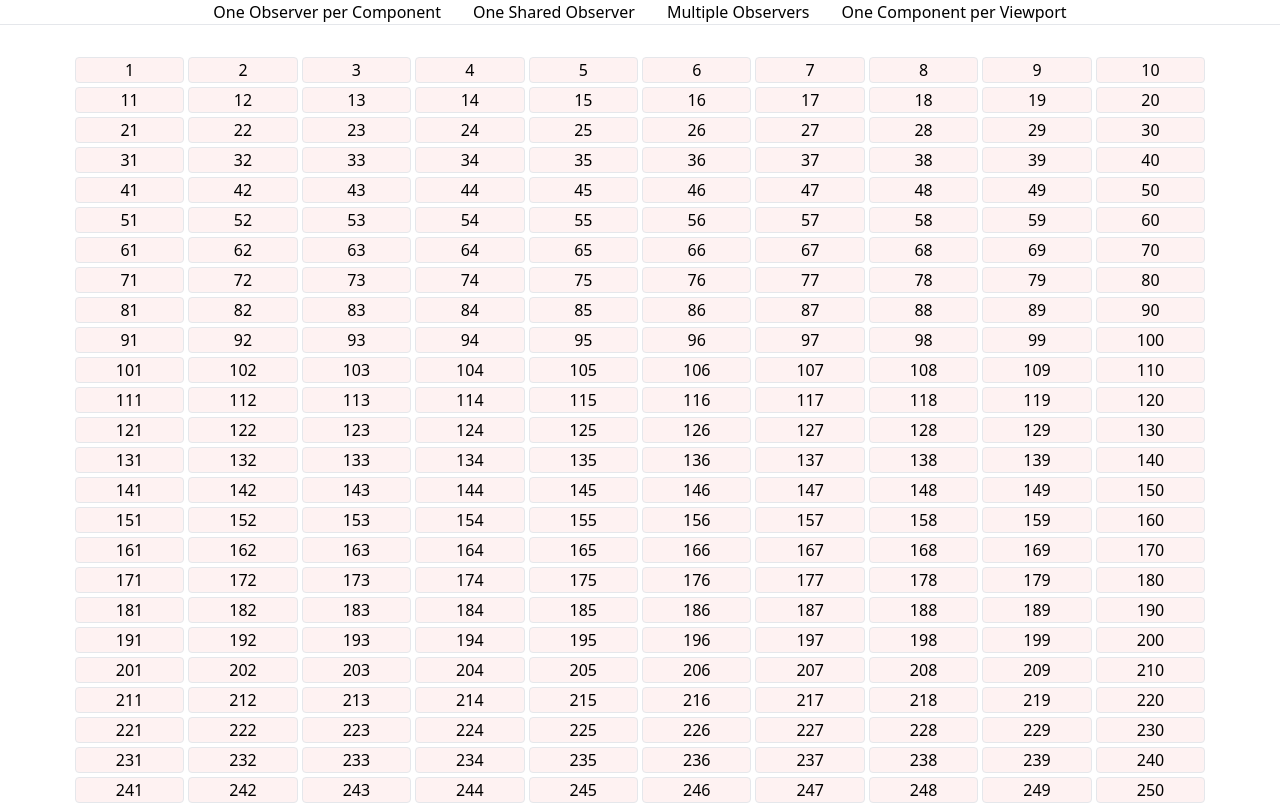
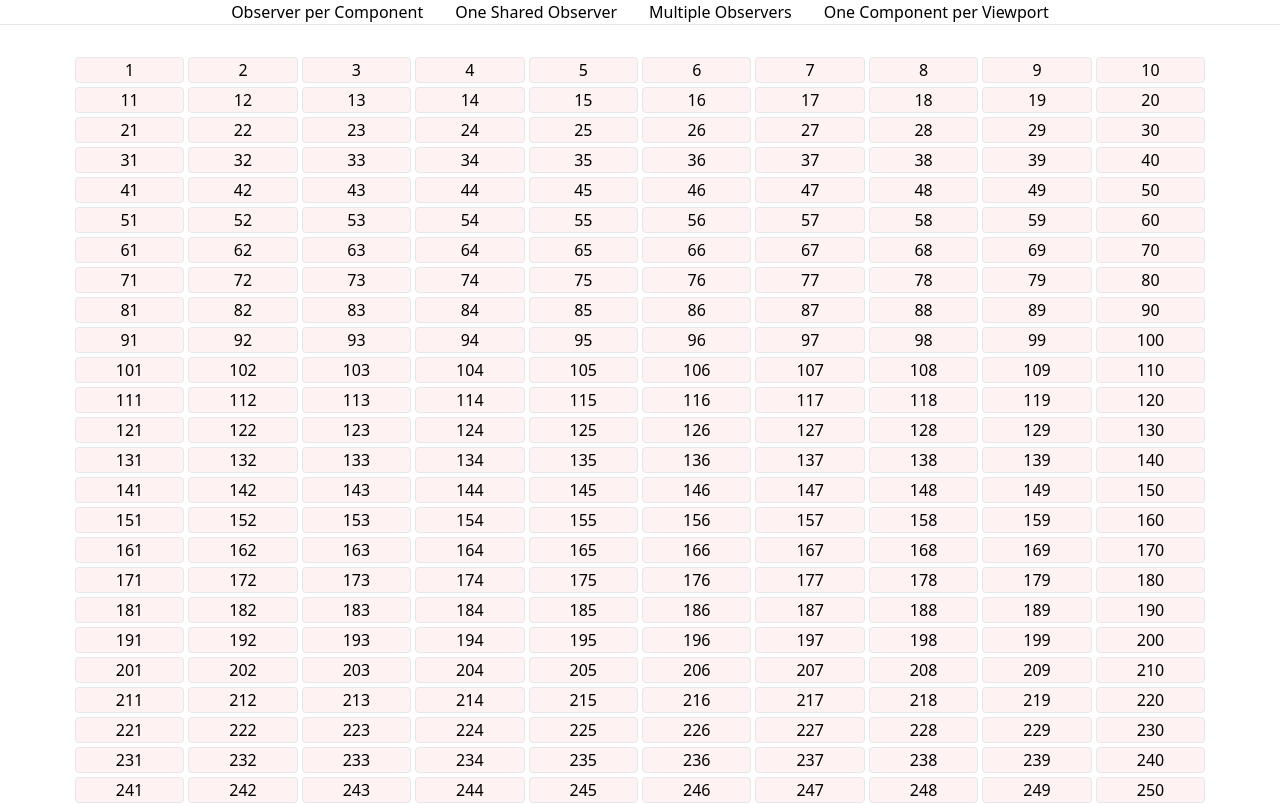
Before and after one commit to ixkaito/intersection-observer-api-test, a Next.js app: page / in a window 1280 px wide. Shown: the top 804 px of the page. Built offline with nearby package versions, Linux system fonts and the light colour scheme.

Commit message:
Refactoring

```diff
--- a/components/Header.tsx
+++ b/components/Header.tsx
@@ -6,7 +6,7 @@ const Header: React.FC = () => {
       <nav>
         <ul className="flex gap-8 justify-center">
           <li>
-            <Link href="/">One Observer per Component</Link>
+            <Link href="/">Observer per Component</Link>
           </li>
           <li>
             <Link href="/1/">One Shared Observer</Link>
--- a/components/Layout.tsx
+++ b/components/Layout.tsx
@@ -10,7 +10,9 @@ const Layout: React.FC<Props> = ({ children }) => {
   return (
     <div className="flex flex-col min-h-screen">
       <Header />
-      <main className="flex flex-col grow shrink-0 p-4 sm:p-6 md:p-8">{children}</main>
+      <main className="flex flex-col grow shrink-0 p-4 sm:p-6 md:p-8">
+        {children}
+      </main>
       <Footer />
     </div>
   )
--- a/pages/1.tsx
+++ b/pages/1.tsx
@@ -12,7 +12,7 @@ const Page: React.FC = () => {
   }
 
   useEffect(() => {
-    const callback = (entries: IntersectionObserverEntry[]) => {
+    const observer = new IntersectionObserver((entries) => {
       entries.forEach((entry) => {
         if (entry.isIntersecting) {
           entry.target.classList.add('bg-red-50')
@@ -20,9 +20,6 @@ const Page: React.FC = () => {
           entry.target.classList.remove('bg-red-50')
         }
       })
-    }
-    const observer = new IntersectionObserver(callback, {
-      threshold: 0,
     })
     targets.current.forEach((target) => {
       observer.observe(target)
--- a/pages/2.tsx
+++ b/pages/2.tsx
@@ -13,7 +13,7 @@ const Page: React.FC = () => {
 
   useEffect(() => {
     targets.current.forEach((target) => {
-      const callback = (entries: IntersectionObserverEntry[]) => {
+      const observer = new IntersectionObserver((entries) => {
         entries.forEach((entry) => {
           if (entry.isIntersecting) {
             entry.target.classList.add('bg-red-50')
@@ -21,9 +21,6 @@ const Page: React.FC = () => {
             entry.target.classList.remove('bg-red-50')
           }
         })
-      }
-      const observer = new IntersectionObserver(callback, {
-        threshold: 0,
       })
       observer.observe(target)
     })
--- a/pages/index.tsx
+++ b/pages/index.tsx
@@ -6,7 +6,7 @@ import { InView } from 'react-intersection-observer'
 const Page: React.FC = () => {
   return (
     <Layout>
-      <NextSeo title="One Observer per Component" />
+      <NextSeo title="Observer per Component" />
       <div
         className={clsx(
           'grid grow shrink-0 place-content-center place-items-center'
```
